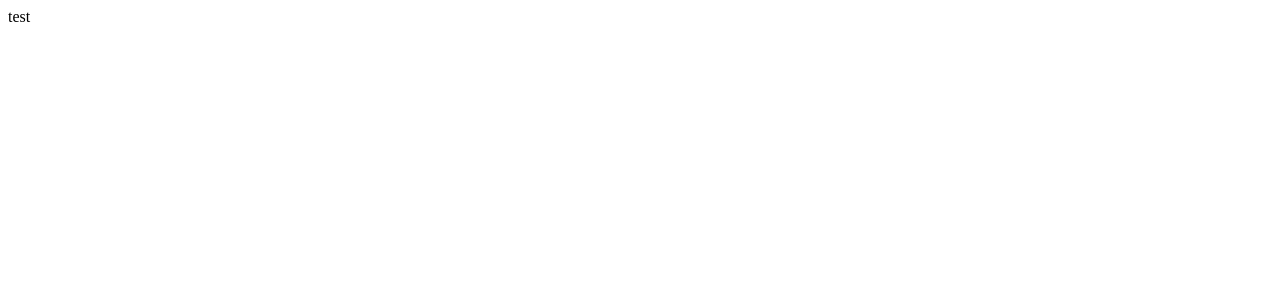
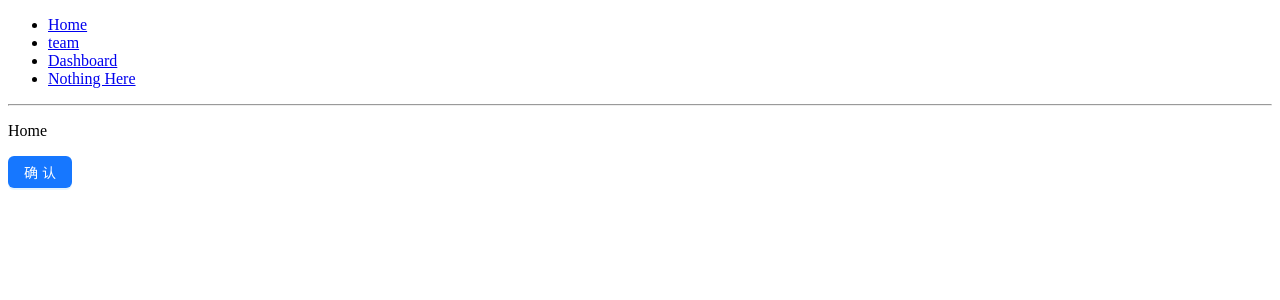
Before and after one commit to jerrylib/natata-admin, a React (Vite) app: page / in a window 1280 px wide. Shown: the top 300 px of the page. Built offline with nearby package versions, Linux system fonts and the light colour scheme.

Commit message:
chore: routers add

```diff
--- a/src/App.jsx
+++ b/src/App.jsx
@@ -1,12 +1,54 @@
 import { useState } from 'react'
+import { Routes, Route, Outlet, Link } from "react-router-dom";
 
-function App() {
+// === Routers === //
+import Home from './pages/Home'
+import Team from './pages/Team'
+import NoMatch from './pages/404'
 
+const App = () => {
   return (
     <div>
-      test
+      <Routes>
+        <Route path="/" element={<Layout />}>
+          <Route index element={<Home />} />
+          <Route path="team" element={<Team />} />
+          <Route path="*" element={<NoMatch />} />
+        </Route>
+      </Routes>
     </div>
   )
 }
+function Layout() {
+  return (
+    <div>
+      {/* A "layout route" is a good place to put markup you want to
+          share across all the pages on your site, like navigation. */}
+      <nav>
+        <ul>
+          <li>
+            <Link to="/">Home</Link>
+          </li>
+          <li>
+            <Link to="/team">team</Link>
+          </li>
+          <li>
+            <Link to="/dashboard">Dashboard</Link>
+          </li>
+          <li>
+            <Link to="/nothing-here">Nothing Here</Link>
+          </li>
+        </ul>
+      </nav>
+
+      <hr />
+
+      {/* An <Outlet> renders whatever child route is currently active,
+          so you can think about this <Outlet> as a placeholder for
+          the child routes we defined above. */}
+      <Outlet />
+    </div>
+  );
+}
 
 export default App
--- a/src/main.jsx
+++ b/src/main.jsx
@@ -1,9 +1,14 @@
 import React from 'react'
 import ReactDOM from 'react-dom/client'
-import App from './App.jsx'
+import {
+  HashRouter,
+} from "react-router-dom";
+import App from './App'
 
 ReactDOM.createRoot(document.getElementById('root')).render(
   <React.StrictMode>
-    <App />
+    <HashRouter>
+      <App />
+    </HashRouter>
   </React.StrictMode>,
 )
--- /dev/null
+++ b/src/pages/404.jsx
@@ -0,0 +1,12 @@
+
+import { Link } from "react-router-dom";
+
+const NoMatch = () => {
+    return <div>
+        <h2>Nothing to see here!</h2>
+        <p>
+            <Link to="/">Go to the home page</Link>
+        </p>
+    </div>
+}
+export default NoMatch
--- /dev/null
+++ b/src/pages/Home.jsx
@@ -0,0 +1,10 @@
+// === Components === //
+import { Button } from 'antd'
+
+const Home = () => {
+    return <div>
+        <p>Home</p>
+        <Button type="primary">确认</Button>
+    </div>
+}
+export default Home
--- /dev/null
+++ b/src/pages/Team.jsx
@@ -0,0 +1,5 @@
+
+const Team = () => {
+    return <p>Team</p>
+}
+export default Team
```
